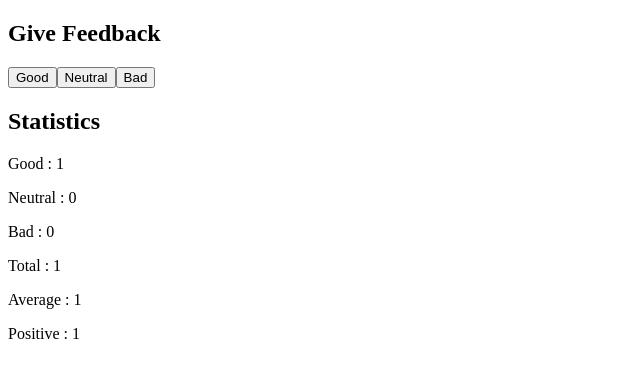
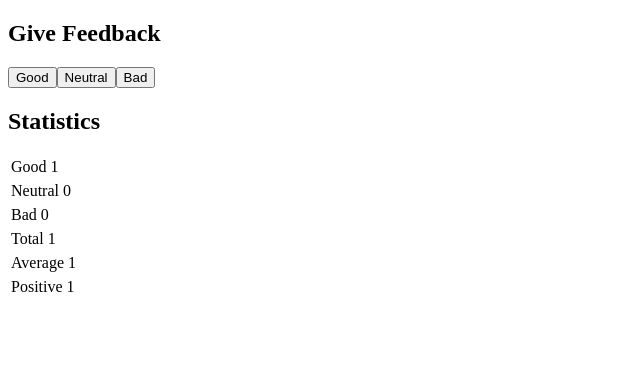
Before and after one commit to minhqtran/part1-, a React (Vite) app: page / in a window 1280 px wide. Both pictures are taken after a click on the button "Good". Shown: the top 378 px of the page, without its empty margins (0-640 px from the left). Built offline with nearby package versions, Linux system fonts and the light colour scheme.

Commit message:
fail the 1.6 excercises but continue

```diff
--- a/src/App.jsx
+++ b/src/App.jsx
@@ -5,9 +5,18 @@
 );
 
 const StatisticLine = ({ text, value }) => (
-  <p>
-    {text} : {value}
-  </p>
+  <tr>
+    <td>{text}</td>
+    <td>{value}</td>
+  </tr>
+);
+
+const Statistic = ({ text, value }) => (
+  <table>
+    <tbody>
+      <StatisticLine text={text} value={value} />
+    </tbody>
+  </table>
 );
 
 const Statistics = ({ good, bad, neutral, average, all }) => {
@@ -23,12 +32,12 @@
   return (
     <>
       <h2>Statistics</h2>
-      <StatisticLine text="Good" value={good} />
-      <StatisticLine text="Neutral" value={neutral} />
-      <StatisticLine text="Bad" value={bad} />
-      <StatisticLine text="Total" value={all} />
-      <StatisticLine text="Average" value={average / all} />
-      <StatisticLine text="Positive" value={good / all} />
+      <Statistic text="Good" value={good} />
+      <Statistic text="Neutral" value={neutral} />
+      <Statistic text="Bad" value={bad} />
+      <Statistic text="Total" value={all} />
+      <Statistic text="Average" value={average / all} />
+      <Statistic text="Positive" value={good / all} />
     </>
   );
 };
```
